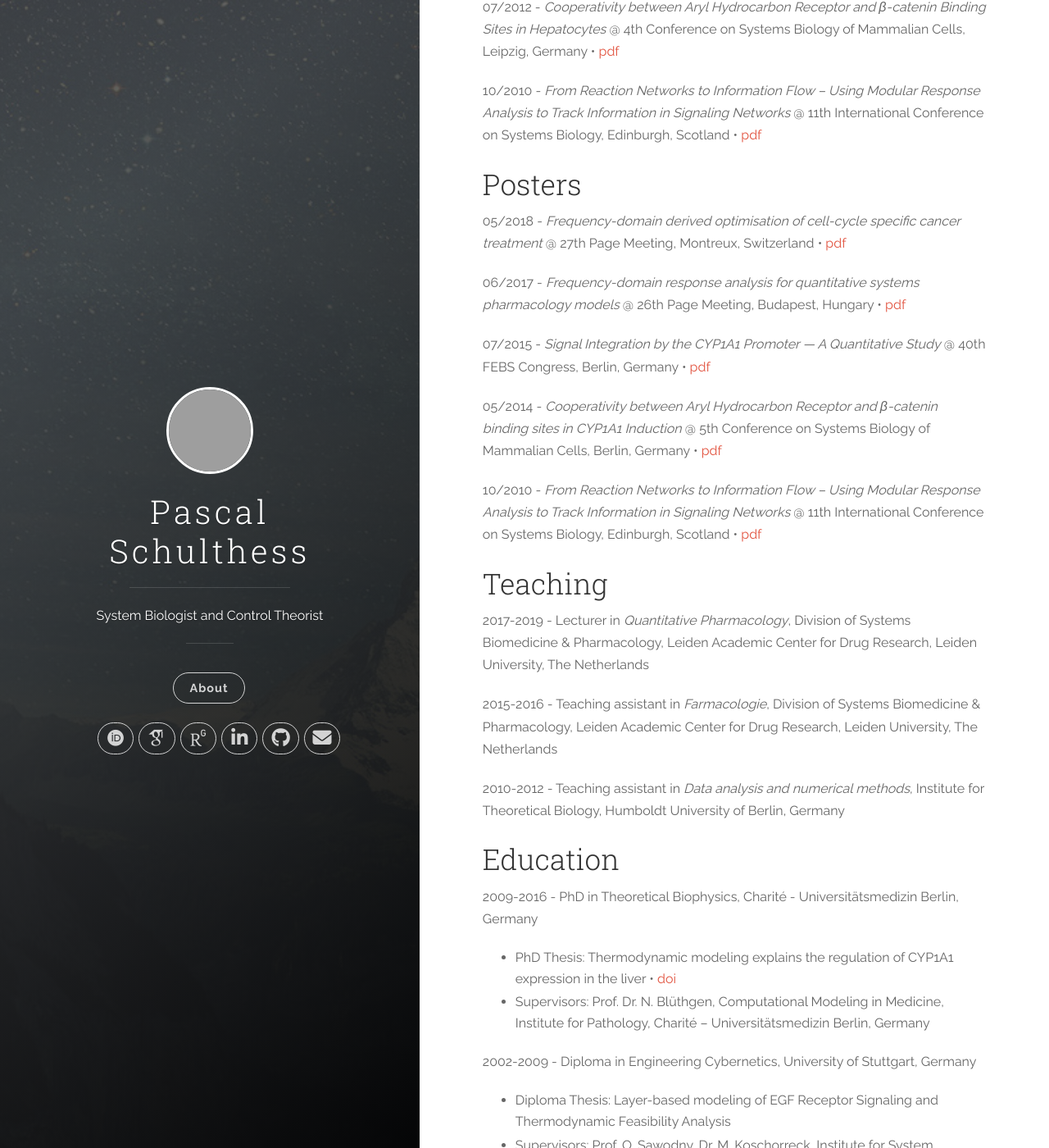
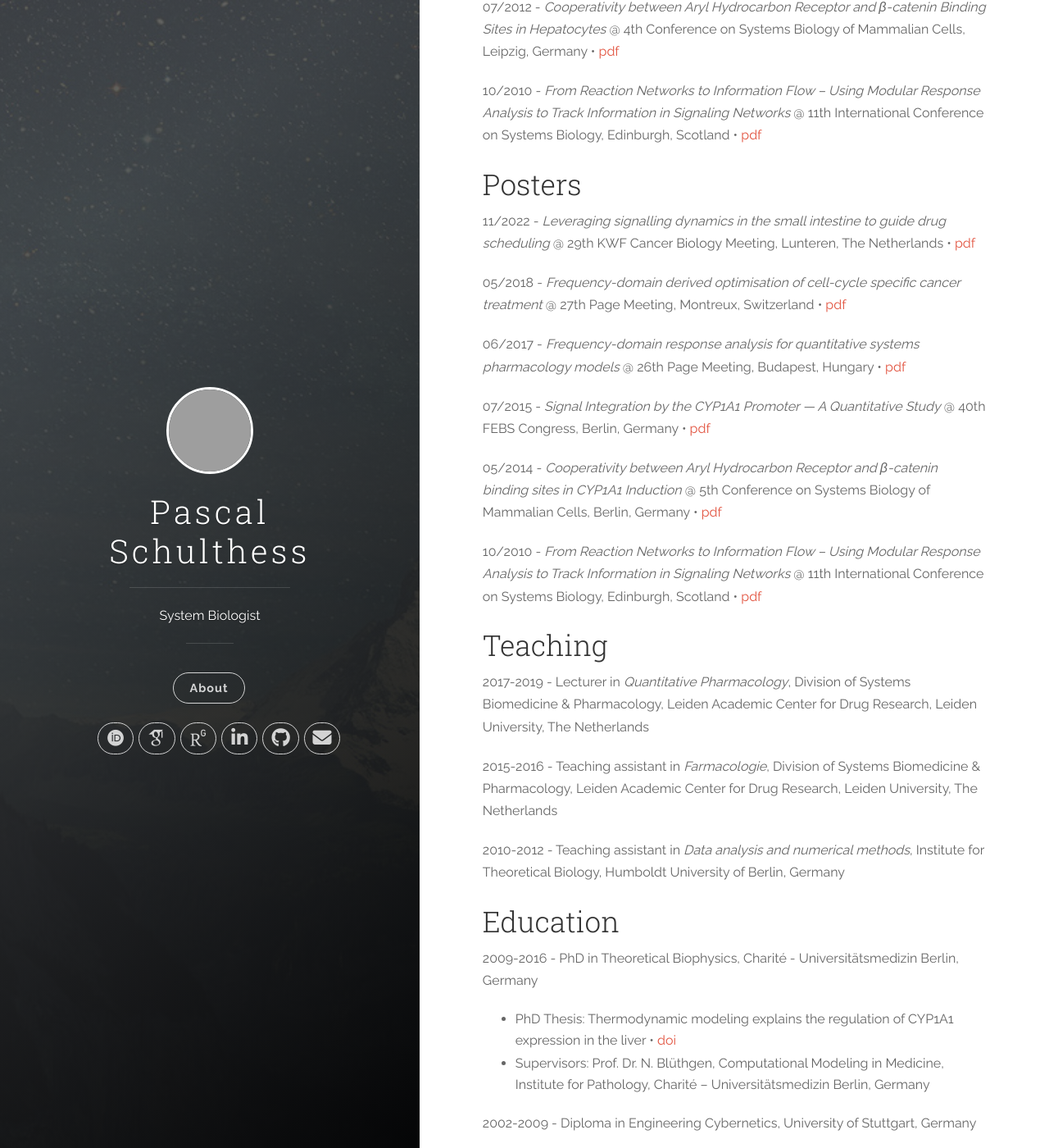
Before and after one commit to pascalschulthess/pascalschulthess.github.io, a Jekyll site: the page built from about.md, in a window 1280 px wide and 1400 px high, scrolled down 2456 px. Shown: the whole window at 82% size. Built offline with Jekyll 4.4.1, drawn with Linux system fonts in a browser that asks for light colours; nearby versions of some CDN libraries; some web fonts are replaced; some of the changed text lies outside the part shown; grey boxes are pictures that could not be loaded.

Commit message:
Added Mastodon to frontpage and new poster

```diff
--- a/_config.yml
+++ b/_config.yml
@@ -1,6 +1,6 @@
 # Site settings
 title: Pascal Schulthess
-description: 'System Biologist and Control Theorist'
+description: 'System Biologist'
 url: 'http://pascal.schulthess.io'
 baseurl:
 # google_analytics: 'UA-XXXXXX-X'
@@ -9,6 +9,7 @@
 author:
   name: 'Pascal Schulthess'
 #  twitter_username: hellopascal
+  mastodon_username: mstdn.science/@pascalschulthess
 # facebook_username: hellopascalschulthess
   github_username:  pascalschulthess
   linkedin_username:  pascalschulthess
--- a/_includes/header.html
+++ b/_includes/header.html
@@ -98,6 +98,16 @@
                 </li>
               {% endif %}
 
+              {% if site.author.twitter_username %}
+                <!-- Mastodon -->
+                <li class="navigation__item">
+                  <a href="http://{{ site.author.mastodon_username }}" title="Find me on Mastodon" target="_blank">
+                    <i class="fa fa-mastodon"></i>
+                    <span class="label">Mastodon</span>
+                  </a>
+                </li>
+              {% endif %}
+
               {% if site.author.facebook_username %}
                 <!-- Facebook -->
                 <li class="navigation__item">
--- a/about.md
+++ b/about.md
@@ -67,6 +67,8 @@
 
 ## Posters
 
+11/2022 - _Leveraging signalling dynamics in the small intestine to guide drug scheduling_ @ 29th KWF Cancer Biology Meeting, Lunteren, The Netherlands &#8226; [pdf]({{ site.url }}/data/posters/poster-schulthess-kwfcb-2022.pdf)
+
 05/2018 - _Frequency-domain derived optimisation of cell-cycle specific cancer treatment_ @ 27th Page Meeting, Montreux, Switzerland &#8226; [pdf]({{ site.url }}/data/posters/poster-schulthess-page-2018.pdf)
 
 06/2017 - _Frequency-domain response analysis for quantitative systems pharmacology models_ @ 26th Page Meeting, Budapest, Hungary &#8226; [pdf]({{ site.url }}/data/posters/poster-schulthess-page-2017.pdf)
@@ -78,6 +80,7 @@
 10/2010 - _From Reaction Networks to Information Flow – Using Modular Response Analysis to Track Information in Signaling Networks_ @ 11th International Conference on Systems Biology, Edinburgh, Scotland &#8226; [pdf]({{ site.url }}/data/posters/poster-schulthess-icsb-2010.pdf)
 
 ## Teaching
+
 2017-2019 - Lecturer in _Quantitative Pharmacology_, Division of Systems Biomedicine & Pharmacology, Leiden Academic Center for Drug Research, Leiden University, The Netherlands
 
 2015-2016 - Teaching assistant in _Farmacologie_, Division of Systems Biomedicine & Pharmacology, Leiden Academic Center for Drug Research, Leiden University, The Netherlands
@@ -101,7 +104,9 @@
 * Student Thesis: Modeling and Simulation of the Mitochondrial Electron Transport Chain
 * Supervisors: Dr. M. Cascante, Dr. V. Selivanov, Integrative Biochemistry and Cancer Therapy, University of Barcelona, Spain
 
-## Scholarships & Awards
+## Grants & Scholarships & Awards
+
+2020 - Unique High Risk Project 13661 with Katharina F. Sonnen - KWF
 
 2015 - PhD Scholarship, Charité - Universitätsmedizin Berlin
 
```
Also changed, not shown: 1 other file.
